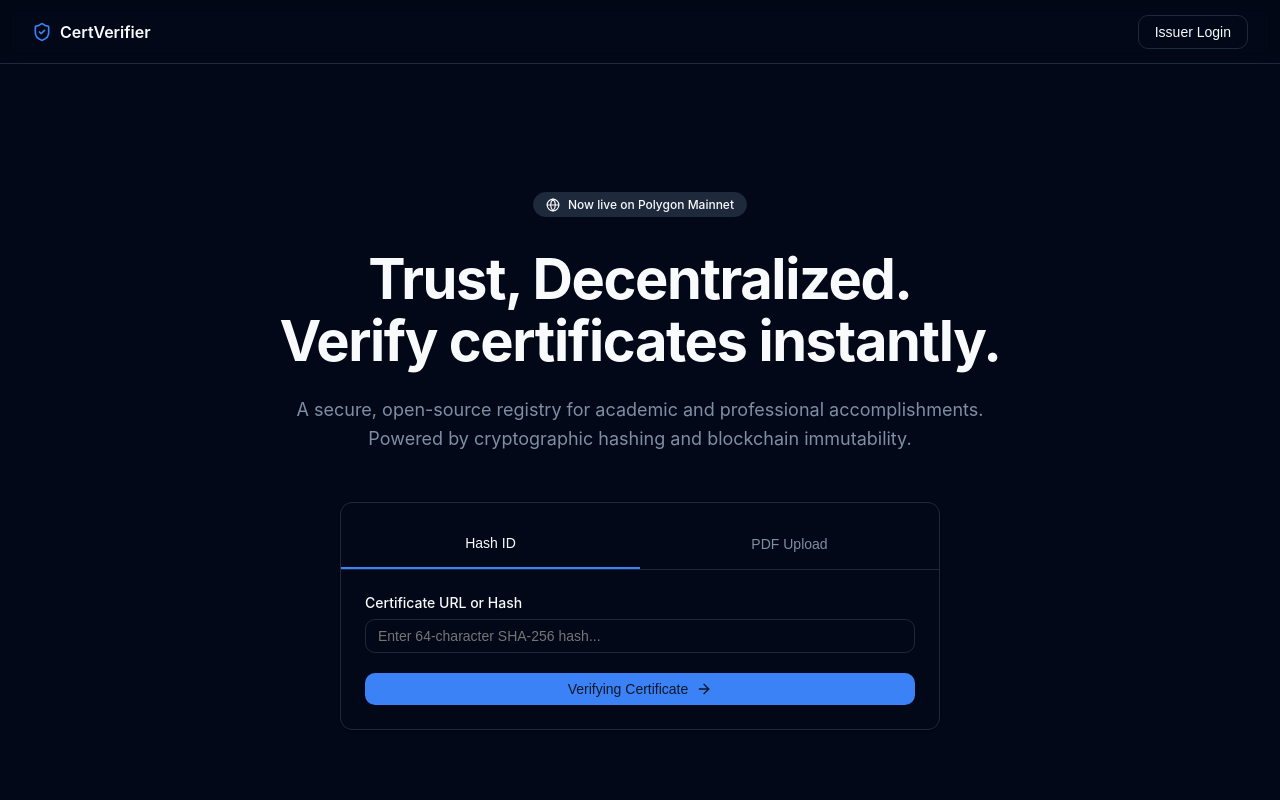
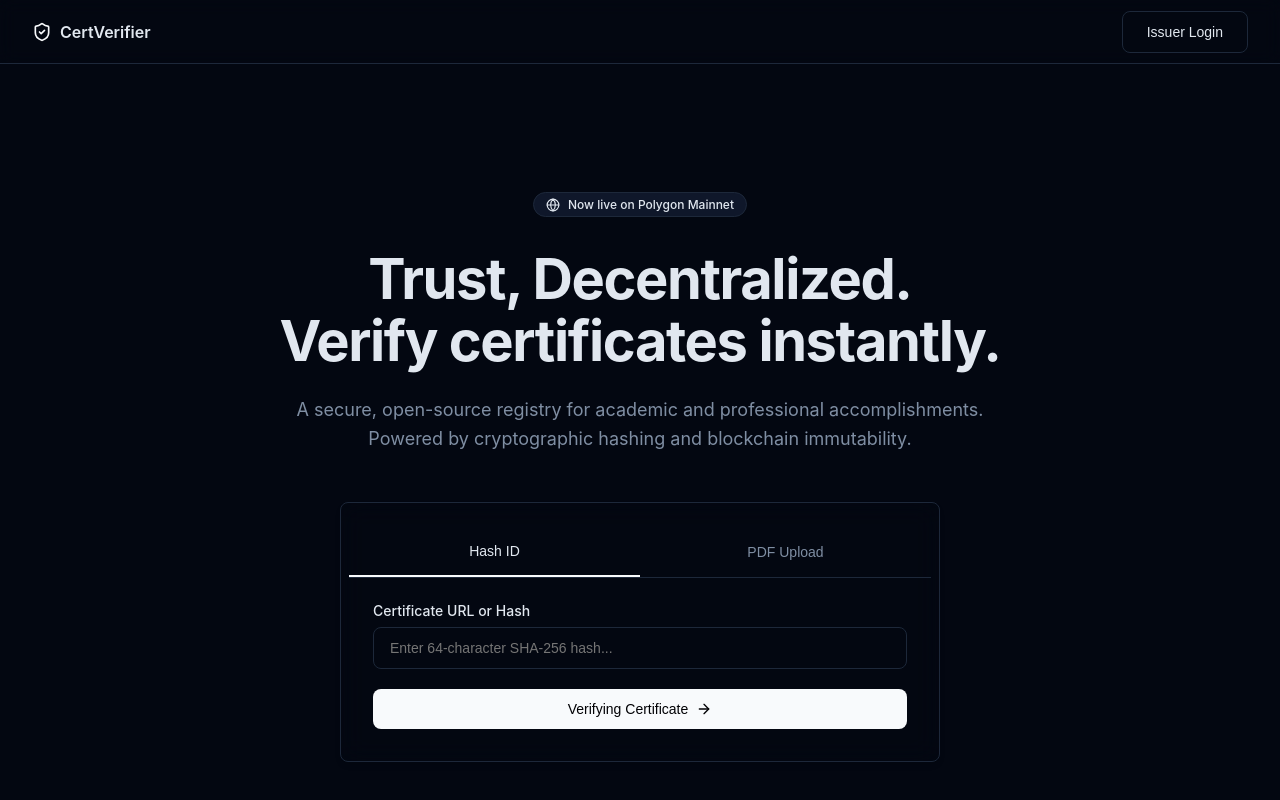
Before and after one commit to TanmoyFRu/Blockchain-Certificate-Verifier, a React app in the folder frontend/: page / in a window 1280 px wide. Shown: the top 800 px of the page. Built offline with nearby package versions, Linux system fonts and the light colour scheme; the HTML template or start-up script is replaced by a standard one.

Commit message:
upgrade design tokens with mesh gradients and premium typography

```diff
--- a/frontend/src/index.css
+++ b/frontend/src/index.css
@@ -1,31 +1,30 @@
 :root {
-  --background: 222.2 84% 4.9%;
-  --foreground: 210 40% 98%;
-  --card: 222.2 84% 4.9%;
-  --card-foreground: 210 40% 98%;
-  --popover: 222.2 84% 4.9%;
-  --popover-foreground: 210 40% 98%;
-  --primary: 217.2 91.2% 59.8%;
-  --primary-foreground: 222.2 47.4% 11.2%;
-  --secondary: 217.2 32.6% 17.5%;
+  --background: 224 71% 4%;
+  --foreground: 213 31% 91%;
+  --card: 224 71% 4%;
+  --card-foreground: 213 31% 91%;
+  --popover: 224 71% 4%;
+  --popover-foreground: 213 31% 91%;
+  --primary: 210 40% 98%;
+  --primary-foreground: 222.2 47.4% 1.2%;
+  --secondary: 222.2 47.4% 11.2%;
   --secondary-foreground: 210 40% 98%;
-  --muted: 217.2 32.6% 17.5%;
+  --muted: 223 47% 11%;
   --muted-foreground: 215.4 16.3% 56.9%;
-  --accent: 217.2 32.6% 17.5%;
+  --accent: 216 34% 17%;
   --accent-foreground: 210 40% 98%;
-  --destructive: 0 62.8% 30.6%;
+  --destructive: 0 63% 31%;
   --destructive-foreground: 210 40% 98%;
-  --border: 217.2 32.6% 17.5%;
-  --input: 217.2 32.6% 17.5%;
-  --ring: 224.3 76.3% 48%;
-  --radius: 0.75rem;
+  --border: 216 34% 17%;
+  --input: 216 34% 17%;
+  --ring: 216 34% 17%;
+  --radius: 0.5rem;
 }
 
 * {
   margin: 0;
   padding: 0;
   box-sizing: border-box;
-  border-color: hsl(var(--border));
 }
 
 body {
@@ -34,43 +33,62 @@ body {
   color: hsl(var(--foreground));
   -webkit-font-smoothing: antialiased;
   min-height: 100vh;
+  position: relative;
+  overflow-x: hidden;
+}
+
+/* Premium Mesh Background */
+body::before {
+  content: "";
+  position: absolute;
+  top: 0;
+  left: 0;
+  width: 100%;
+  height: 100%;
+  background:
+    radial-gradient(circle at 20% 20%, hsla(var(--primary), 0.05) 0%, transparent 40%),
+    radial-gradient(circle at 80% 80%, hsla(var(--primary), 0.05) 0%, transparent 40%);
+  z-index: -1;
+  pointer-events: none;
 }
 
 .shad-card {
-  background-color: hsl(var(--card));
+  background-color: hsla(var(--card), 0.5);
+  backdrop-filter: blur(12px);
   border: 1px solid hsl(var(--border));
   border-radius: var(--radius);
-  padding: 1.5rem;
-  box-shadow: 0 1px 3px 0 rgb(0 0 0 / 0.1), 0 1px 2px -1px rgb(0 0 0 / 0.1);
+  padding: 2rem;
+  box-shadow: 0 4px 6px -1px rgba(0, 0, 0, 0.1), 0 2px 4px -1px rgba(0, 0, 0, 0.06);
 }
 
 .shad-input {
   width: 100%;
-  background-color: transparent;
-  border: 1px solid hsl(var(--input));
-  border-radius: calc(var(--radius) - 2px);
-  padding: 0.5rem 0.75rem;
+  background-color: hsla(var(--muted), 0.5);
+  border: 1px solid hsl(var(--border));
+  border-radius: var(--radius);
+  padding: 0.75rem 1rem;
   color: hsl(var(--foreground));
   font-size: 14px;
-  transition: border-color 0.2s;
+  transition: all 0.2s cubic-bezier(0.4, 0, 0.2, 1);
 }
 
 .shad-input:focus {
   outline: none;
-  border-color: hsl(var(--ring));
-  box-shadow: 0 0 0 2px hsla(var(--ring), 0.2);
+  border-color: hsl(var(--foreground));
+  box-shadow: 0 0 0 1px hsla(var(--foreground), 0.1);
 }
 
 .shad-btn {
   display: inline-flex;
   align-items: center;
   justify-content: center;
-  border-radius: calc(var(--radius) - 2px);
+  border-radius: var(--radius);
   font-size: 14px;
   font-weight: 500;
-  padding: 0.5rem 1rem;
+  padding: 0.75rem 1.5rem;
   cursor: pointer;
-  transition: opacity 0.2s;
+  transition: all 0.2s cubic-bezier(0.4, 0, 0.2, 1);
+  gap: 0.5rem;
 }
 
 .shad-btn-primary {
@@ -80,7 +98,8 @@ body {
 }
 
 .shad-btn-primary:hover {
-  opacity: 0.9;
+  background-color: hsla(var(--primary), 0.9);
+  transform: translateY(-1px);
 }
 
 .shad-btn-outline {
@@ -90,5 +109,21 @@ body {
 }
 
 .shad-btn-outline:hover {
-  background-color: hsl(var(--accent));
+  background-color: hsl(var(--secondary));
+  border-color: hsl(var(--muted-foreground));
 }
+
+.file-upload-area {
+  border: 2px dashed hsl(var(--border));
+  border-radius: var(--radius);
+  padding: 3rem 2rem;
+  text-align: center;
+  background-color: hsla(var(--muted), 0.2);
+  transition: all 0.2s ease;
+  cursor: pointer;
+}
+
+.file-upload-area:hover {
+  border-color: hsl(var(--primary));
+  background-color: hsla(var(--muted), 0.4);
+}
```
